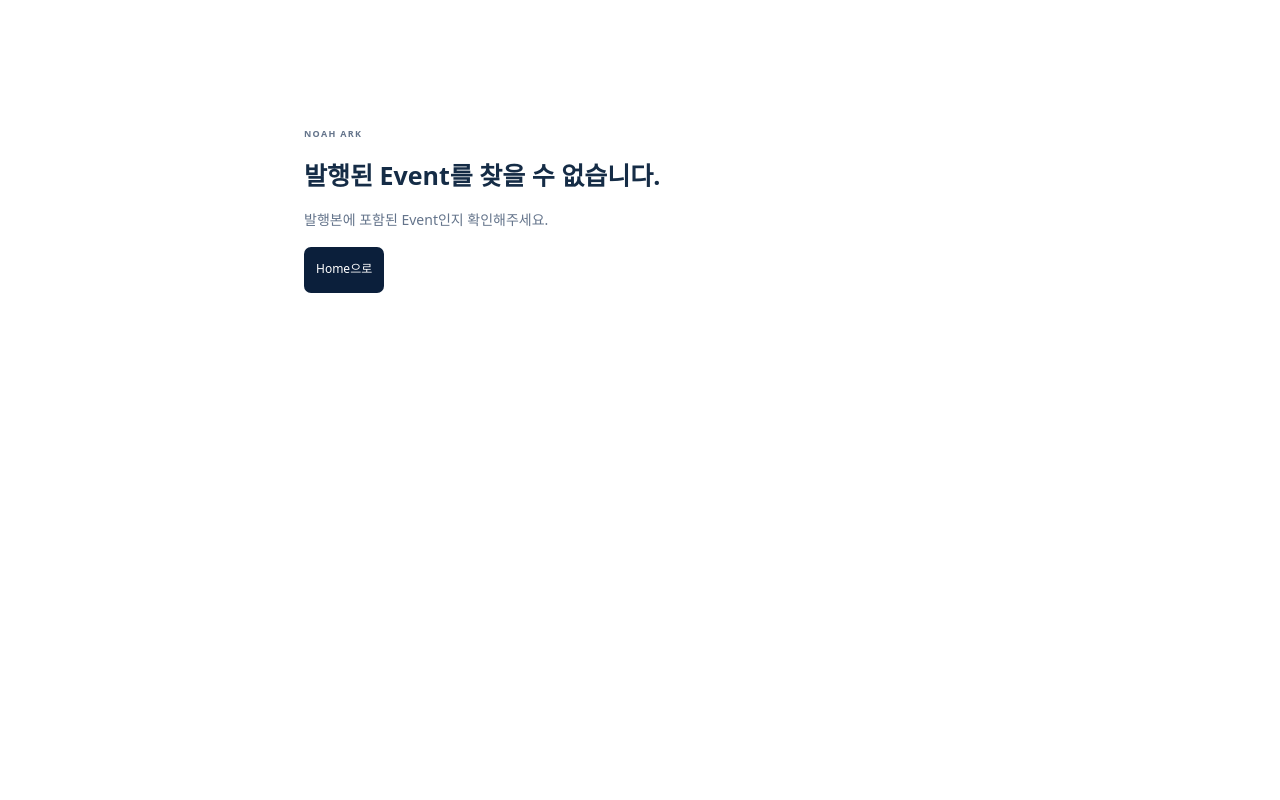
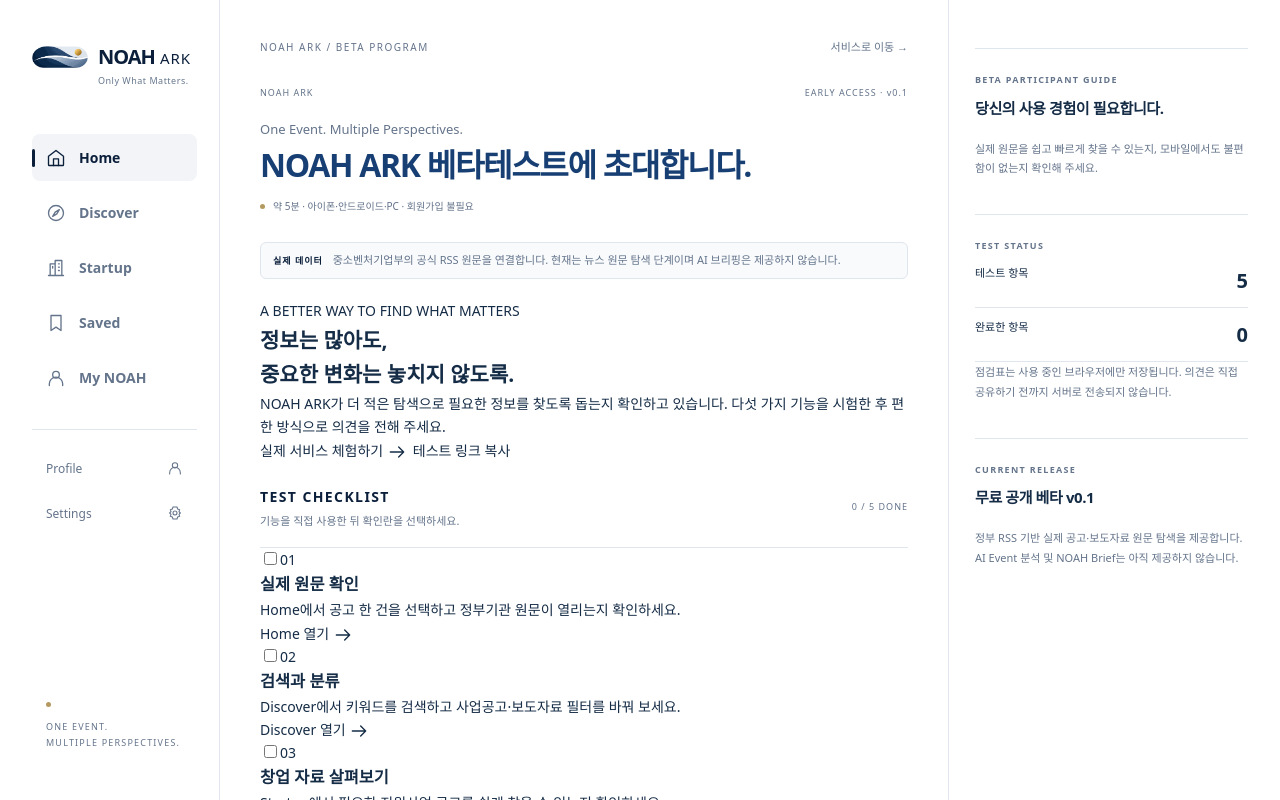
Before and after one commit to Grei8888/NOAH.ark.ai, a Next.js app: page /beta in a window 1280 px wide. Before the commit this address had no page. Shown: the top 800 px of the page. Built offline with nearby package versions, Linux system fonts and the light colour scheme.

Commit message:
feat: publish dedicated beta tester onboarding route

```diff
--- /dev/null
+++ b/app/beta/page.tsx
@@ -0,0 +1,12 @@
+import type { Metadata } from "next";
+import { BetaTesterKit } from "@/components/beta/BetaTesterKit";
+
+export const metadata: Metadata = {
+  title: "베타테스터 초대 | NOAH ARK",
+  description: "NOAH ARK 무료 베타를 직접 사용하고 점검표와 의견을 공유하세요. 회원가입 없이 약 5분.",
+  robots: { index: false, follow: false },
+};
+
+export default function BetaPage() {
+  return <BetaTesterKit />;
+}
```
